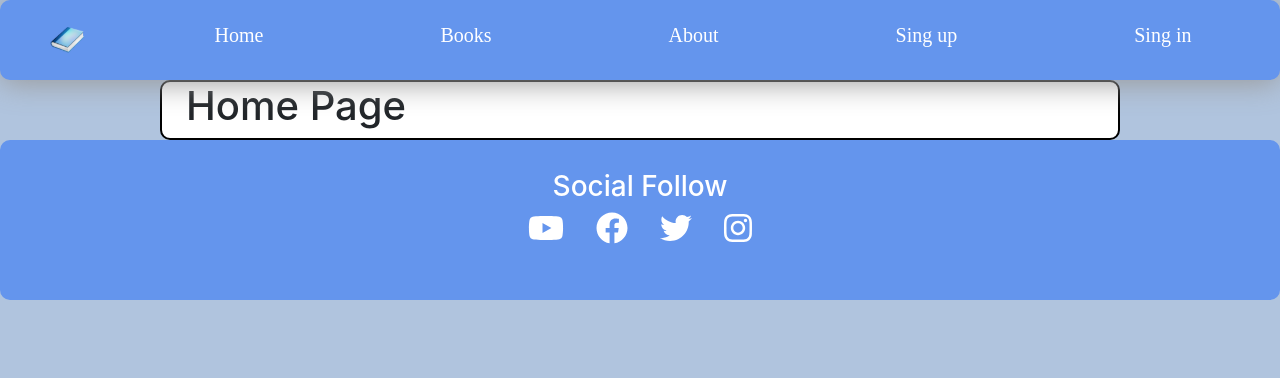
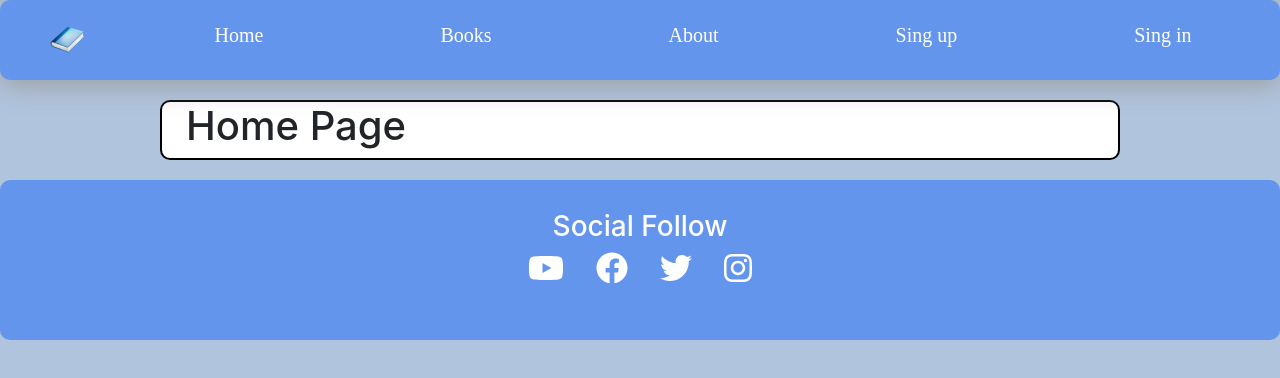
Before and after one commit to noemitth10/Ekecluded_2021-2, a React (Create React App) app in the folder client/: page / in a window 1280 px wide. Shown: the top 378 px of the page. Built offline with nearby package versions, Linux system fonts and the light colour scheme.

Commit message:
Update App.css
I modified the container's width and I added the margin-top and margin-block-end to Container

```diff
--- a/client/src/App.css
+++ b/client/src/App.css
@@ -1,7 +1,9 @@
 .Container {
-  max-width: 50px;
+  width: auto;
   border: 2px solid black;
   border-radius: 10px;
   background: white;
   text-align: justify;
+  margin-top: 20px;
+  margin-block-end: 20px;
 }
```
